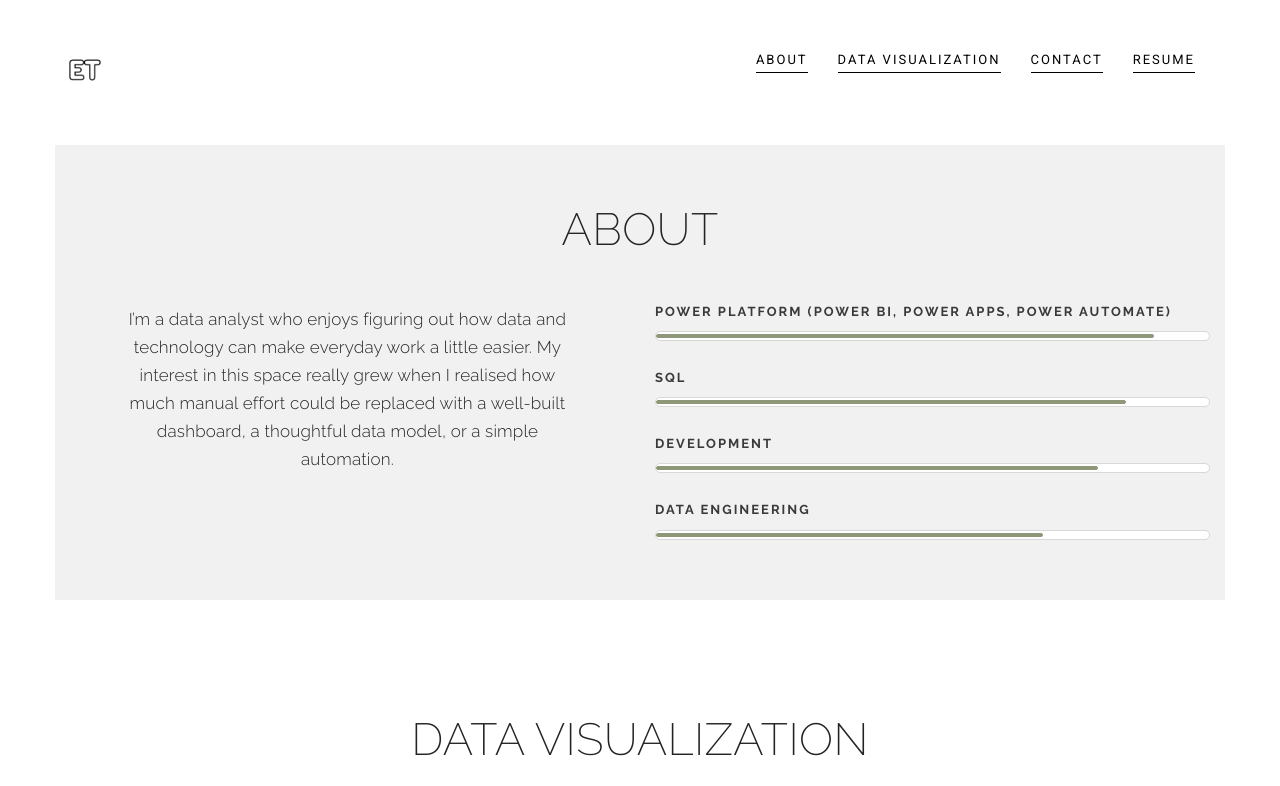
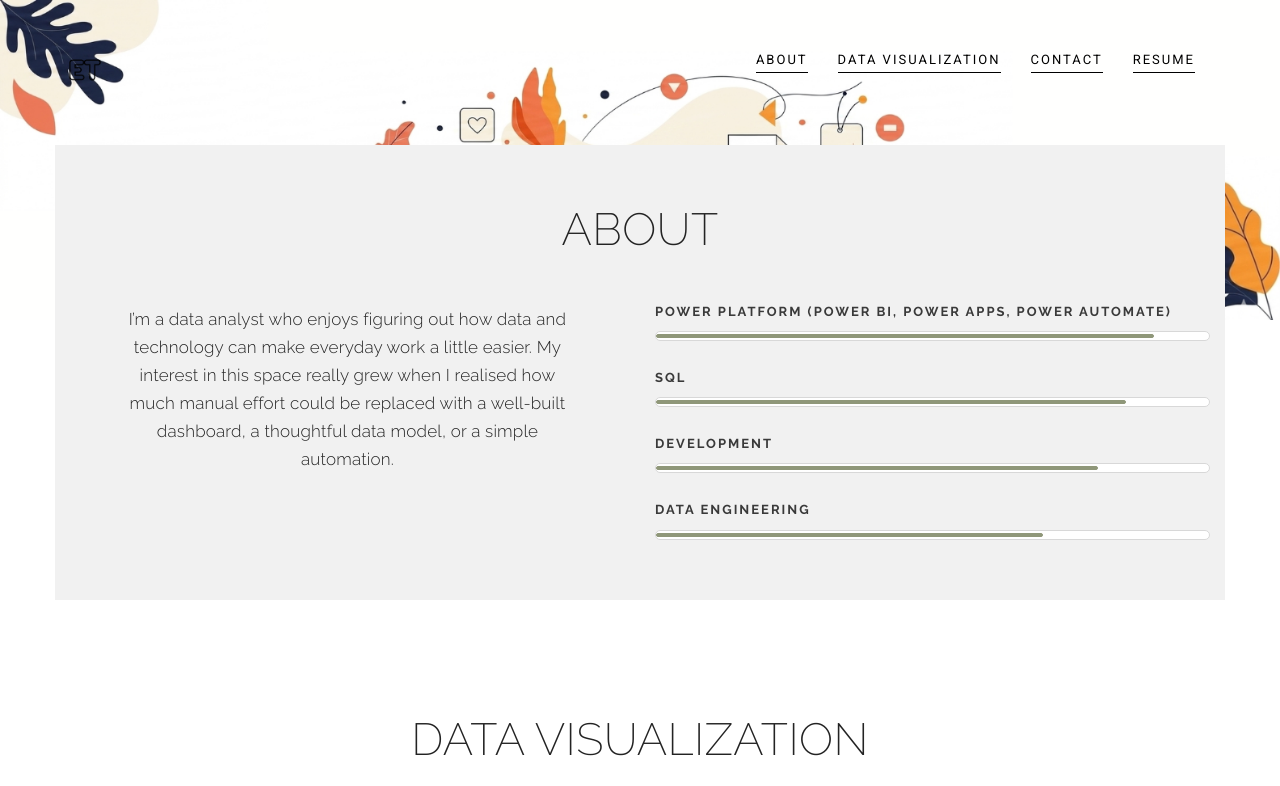
Before and after one commit to evelyntanwy/evelyntanwy.github.io, a plain HTML site: page index.html in a window 1280 px wide. Shown: the top 786 px of the page. Drawn offline with nearby package versions, Linux system fonts and the light colour scheme.

Commit message:
feat: added background image to mainpage

```diff
--- a/index.html
+++ b/index.html
@@ -17,6 +17,16 @@
     />
     <!-- Custom styles for this template -->
     <link href="css/style.css" rel="stylesheet" />
+    <style>
+
+  body {
+    background-image: url('images/demo/LinkedInBanner2.png');
+    background-size: contain;        /* stretches to cover the whole page */
+    background-position: top;   /* centers the image */
+    background-repeat: no-repeat;  /* prevents tiling */
+    background-attachment: fixed;  /* image stays fixed while scrolling */
+  }
+</style>
   </head>
   <body id="page-top">
     <!-- Navigation -->
```
Also changed, not shown: css/style.css (line endings or trailing spaces), images/demo/LinkedInBanner2.png (added).
